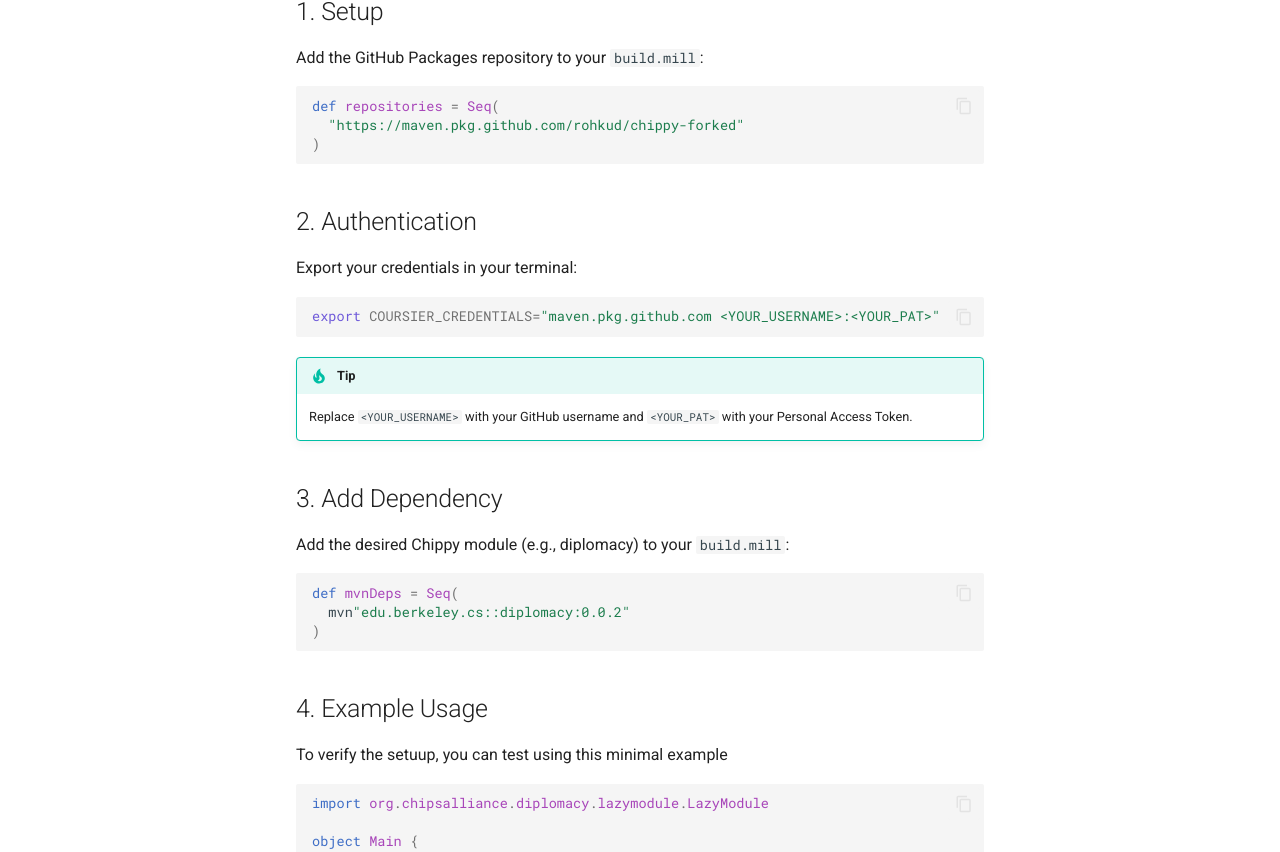
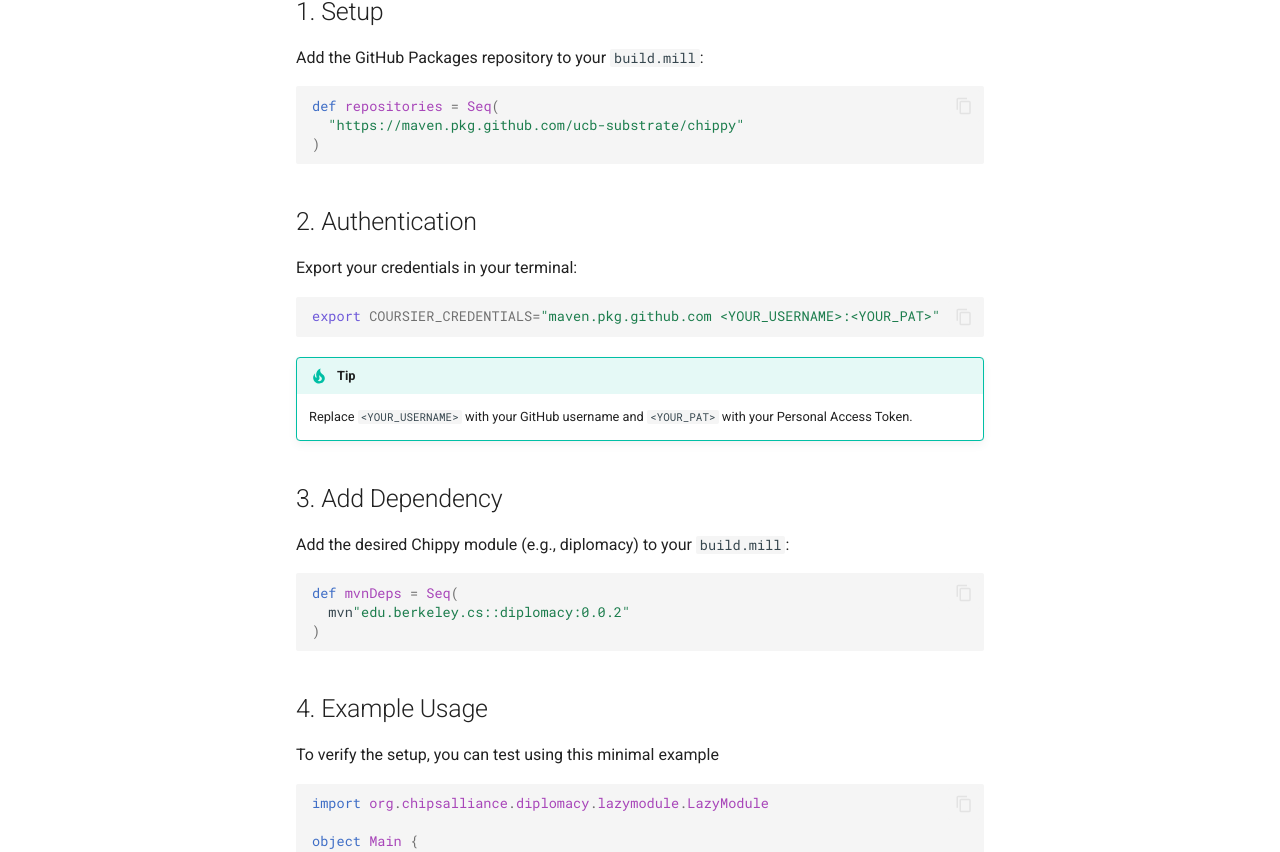
Before and after one commit to rohkud/chippy, an MkDocs documentation site: the page built from docs/using-packages.md, in a window 1280 px wide and 1400 px high. Shown: the part 472-1324 px from the top of the window. Built offline with MkDocs 1.6.1 and Material for MkDocs 9.7.7, drawn with Linux system fonts in a browser that asks for light colours.

Commit message:
Some fixes

````diff
--- a/docs/using-packages.md
+++ b/docs/using-packages.md
@@ -15,7 +15,7 @@ Add the GitHub Packages repository to your `build.mill`:
 
 ```scala
 def repositories = Seq(
-  "https://maven.pkg.github.com/rohkud/chippy-forked"
+  "https://maven.pkg.github.com/ucb-substrate/chippy"
 )
 ```
 
@@ -38,7 +38,7 @@ def mvnDeps = Seq(
 ```
 
 ## 4. Example Usage
-To verify the setuup, you can test using this minimal example
+To verify the setup, you can test using this minimal example
 ```scala
 import org.chipsalliance.diplomacy.lazymodule.LazyModule
 
````
